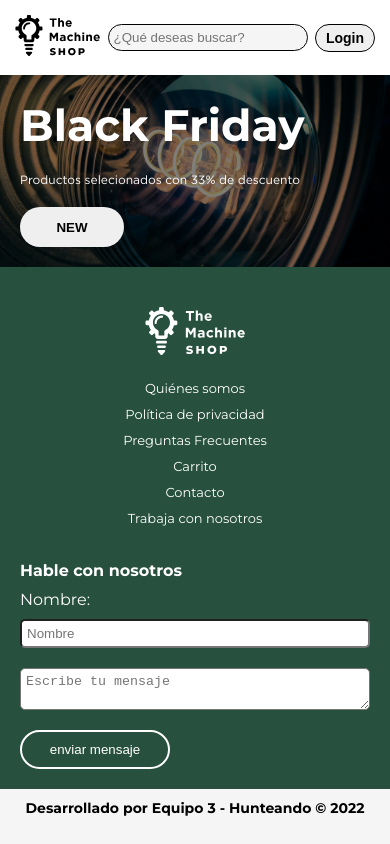
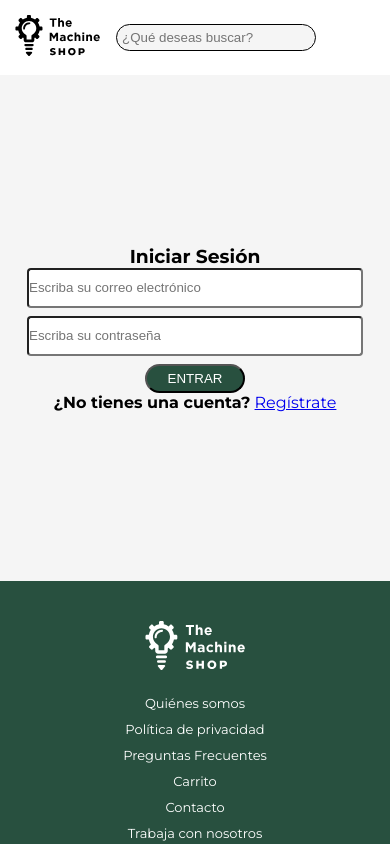
Before and after one commit to hernandw/themachineshop, a React (Vite) app in the folder frontend/: page /login in a window 390 px wide. Shown: the top 844 px of the page. Built offline with nearby package versions, Linux system fonts and the light colour scheme.

Commit message:
Se agrego un header modificado para el login y tal vez para la registracion, Se modifico el modal y se ve bastante similar falta mejorar el responsive

```diff
--- a/frontend/src/App.css
+++ b/frontend/src/App.css
@@ -93,21 +93,51 @@ body {
   border: none;
 }
 
+ /* Fin del Header */
+
+ /* Header2 */
+
+.header2 {
+  display: flex;
+  justify-content: flex-start;
+  align-items: center;
+  padding: 15px;
+}
+
+.header2 img {
+  width: 85px;
+}
+
+.header__search2 {
+  margin-left: 1rem;
+  background-color: var(--background);
+  border-radius: 20px;
+  padding: 5px;
+  border: 1px solid var(--black);
+  width: 200px;
+}
+
+
+
+  /* Header 2 */
 .modal {
-  position: absolute;
   background-color: var(--gray-input);
-  top: 0;
-  left: 0;
-  right: 0;
-  bottom: 0;
 }
 
 .modal__container {
-  height: 100vh;
+  height: 60vh;
   display: flex;
   flex-direction: column;
   justify-content: center;
   align-items: center;
+}
+
+.inputs__login {
+  margin-bottom: 0.5rem;
+  width: 21rem;
+  height: 2.5rem;
+  background:#FFFFFF;
+  border-radius: 4px;
 }
 
 .modal__button {
@@ -117,14 +147,6 @@ body {
   border-radius: 50px;
   width: 100px;
   text-transform: uppercase;
-}
-
-.cerrar-modal {
-  position: absolute;
-  right: 3rem;
-  top: 3rem;
-  width: 2rem;
-  height: 2rem;
 }
 
 /* PRODUCTS */
--- a/frontend/src/App.jsx
+++ b/frontend/src/App.jsx
@@ -1,5 +1,5 @@
 import React, { Component } from 'react';
-import { BrowserRouter as Router,Routes, Route, Link } from 'react-router-dom';
+import { BrowserRouter as Router,Routes, Route } from 'react-router-dom';
 import About from './pages/about';
 import Answers from './pages/Answers';
 import Contact from './pages/contact';
--- /dev/null
+++ b/frontend/src/assets/components/Header2.jsx
@@ -0,0 +1,19 @@
+import React from "react";
+import logo from "../icons/logo.svg";
+import {Link} from "react-router-dom";
+
+
+export const Header2 = () => {
+return (
+    <div className="container">
+        <div className="header2">
+        <div>
+        <Link to="/"><img src={logo} alt="logotipo" /></Link>
+        </div>
+        <div className="search">
+        <input className="header__search2" type="text"  placeholder="¿Qué deseas buscar?"/>
+        </div>
+        </div>
+    </div>
+    );
+};
--- a/frontend/src/assets/components/Modal.jsx
+++ b/frontend/src/assets/components/Modal.jsx
@@ -4,13 +4,12 @@ import cerrarModal from '../icons/cerrar.svg'
 export const Modal = () => {
 	return (
 		<div className='modal'>
-		<img className='cerrar-modal' src={cerrarModal} alt="cerrar Modal" />
 			<div className='modal__container'>
 			<h3>Iniciar Sesión</h3>
-			<input type="emailt" placeholder='Escriba su correo electrónico' />
-			<input type="password" placeholder='Escriba su contraseña' />
+			<input className="inputs__login" type="emailt" placeholder='Escriba su correo electrónico' />
+			<input className="inputs__login" type="password" placeholder='Escriba su contraseña' />
 			<button className='modal__button'>Entrar</button>
-			<p>No tienes una cuenta <a href="#">Regístrate</a></p>
+			<p><strong>¿No tienes una cuenta?</strong> <a href="#">Regístrate</a></p>
 			</div>
 		</div>
 	)
--- a/frontend/src/pages/Login.jsx
+++ b/frontend/src/pages/Login.jsx
@@ -1,13 +1,13 @@
 import React from 'react';
-// import { Modal } from '../assets/components/Modal';
 import { Footer } from "../assets/components/Footer";
-import { Header } from "../assets/components/Header";
+import { Header2 } from "../assets/components/Header2";
+import { Modal } from "../assets/components/Modal"
 
 
 function Login (){
     return <>
-    <Header />
-    {/* <Modal /> */}
+    <Header2 />
+    <Modal />
     <Footer />
     </>
 }
```
